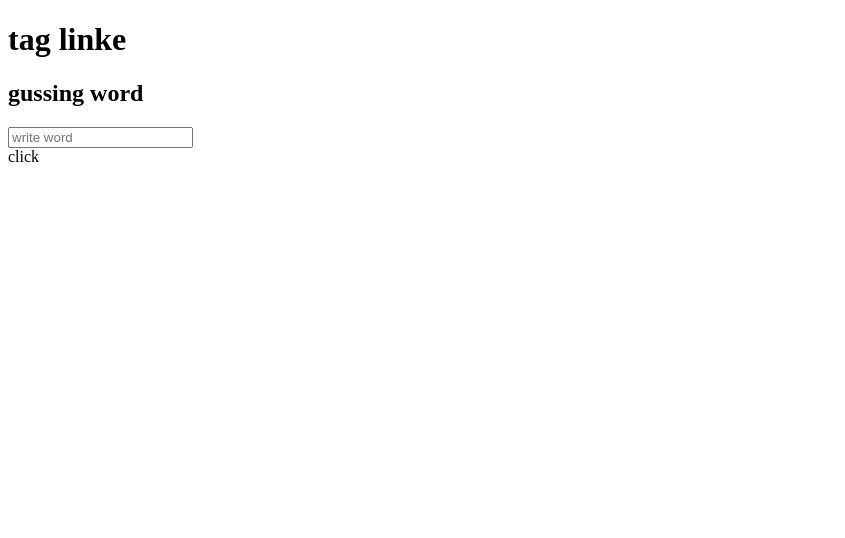
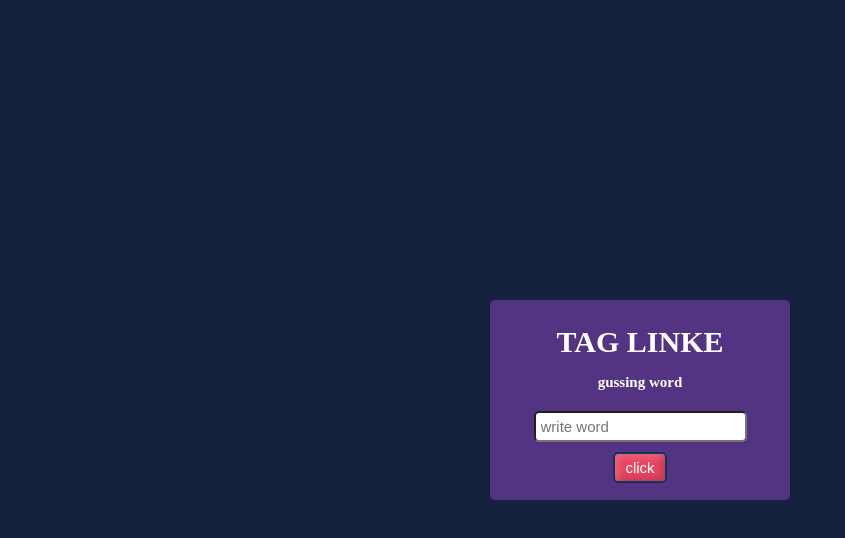
Before and after one commit to webpawan/word-guessing-game, a plain HTML site: page index.html in a window 1280 px wide. Shown: the whole page, without its empty margins (0-845 px from the left). Drawn offline with Linux system fonts and the light colour scheme.

Commit message:
template is reay

```diff
--- a/index.html
+++ b/index.html
@@ -9,7 +9,7 @@
   </head>
   <body>
     <div class="main_container">
-      <div class="main_box">
+      <div class="main_box black">
         <div class="text_area">
           <h1>tag linke</h1>
           <h2>gussing word</h2>
@@ -17,7 +17,14 @@
         <div class="input_area">
           <input type="text" placeholder="write word" />
         </div>
-        <div class="btn">click</div>
+        <button class="btn">click</button>
+      </div>
+      <div class="display">
+        <h1>who is win</h1>
+        <div class="button">
+          <button class="btn_retry btn">retry</button>
+          <button class="btn_reset btn">reset</button>
+        </div>
       </div>
     </div>
 
--- a/style.css
+++ b/style.css
@@ -0,0 +1,101 @@
+* {
+  margin: 0;
+  padding: 0;
+  box-sizing: border-box;
+}
+
+html {
+  font-size: 62.5%;
+}
+
+.main_container {
+  background-color: #16213e;
+  display: flex;
+  justify-content: center;
+  align-items: center;
+  height: 100vh;
+  flex-direction: column;
+}
+
+.black {
+}
+
+.display {
+  display: none;
+  z-index: 20;
+}
+
+.button {
+  margin: 1rem;
+}
+
+.main_box {
+  border-radius: 0.5rem;
+  background-color: #533483;
+  display: flex;
+  flex-direction: column;
+  align-items: center;
+  padding: 2rem;
+  height: 20rem;
+  width: 30rem;
+}
+
+.text_area {
+  color: white;
+  /* border: 2px solid white; */
+  height: 60%;
+  display: flex;
+  flex-direction: column;
+  align-items: center;
+  justify-content: space-around;
+}
+
+.text_area h1 {
+  padding: 0.5rem;
+  text-transform: uppercase;
+  font-size: 3rem;
+  /* border: 2px solid red; */
+}
+.text_area h2 {
+  padding: 1rem;
+}
+
+.input_area {
+  padding: 1rem;
+}
+
+.input_area input {
+  font-size: 1.5rem;
+  padding: 0.5rem;
+  border-radius: 0.5rem;
+}
+
+.btn {
+  /* margin: 1rem; */
+  margin-bottom: 2rem;
+  padding: 0.5rem 1rem;
+  background-color: #e94560;
+  border: 2px solid #0f3460;
+  border-radius: 0.5rem;
+  color: white;
+  font-size: 1.5rem;
+  outline: none;
+  transition: all 0.1s;
+  box-shadow: inset 0.3rem 0.3rem 0.7rem rgba(255, 255, 255, 0.2),
+    inset -0.3rem -0.3rem 0.7rem rgba(0, 0, 0, 0.2);
+  transition: all 0.1s;
+}
+
+.btn:hover {
+}
+
+.btn:active,
+.btn:visited {
+  background-color: #e94560;
+  color: white;
+  box-shadow: 0.1em 0.1rem 0.7rem rgba(255, 255, 255, 0.2),
+    -0.3rem -0.3rem 0.7rem rgba(0, 0, 0, 0.2),
+    inset 0.3rem 0.3rem 0.7rem rgba(0, 0, 0, 0.458),
+    inset -0.3rem -0.3rem 0.7rem rgba(0, 0, 0, 0.463);
+  font-size: 1.4rem;
+}
```
